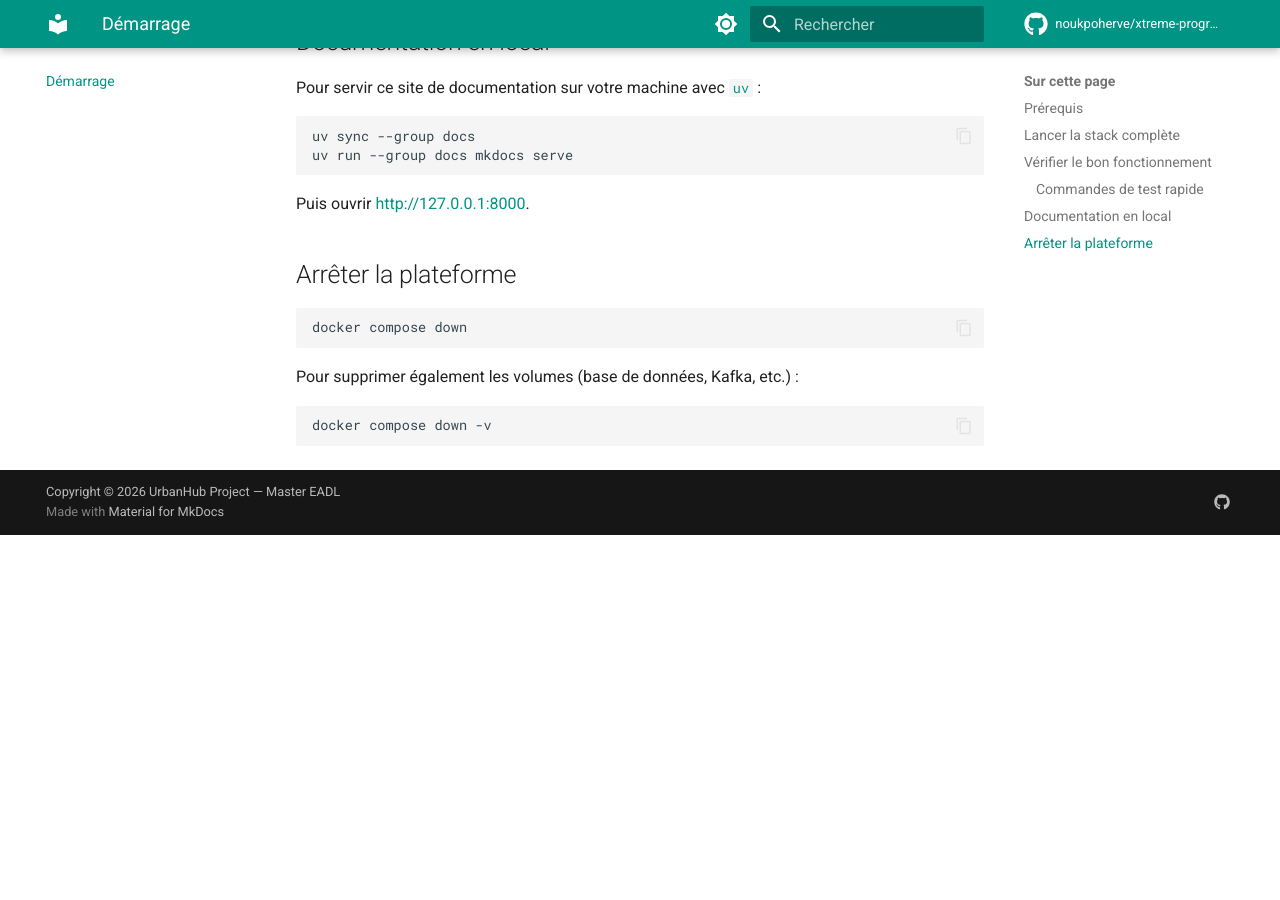
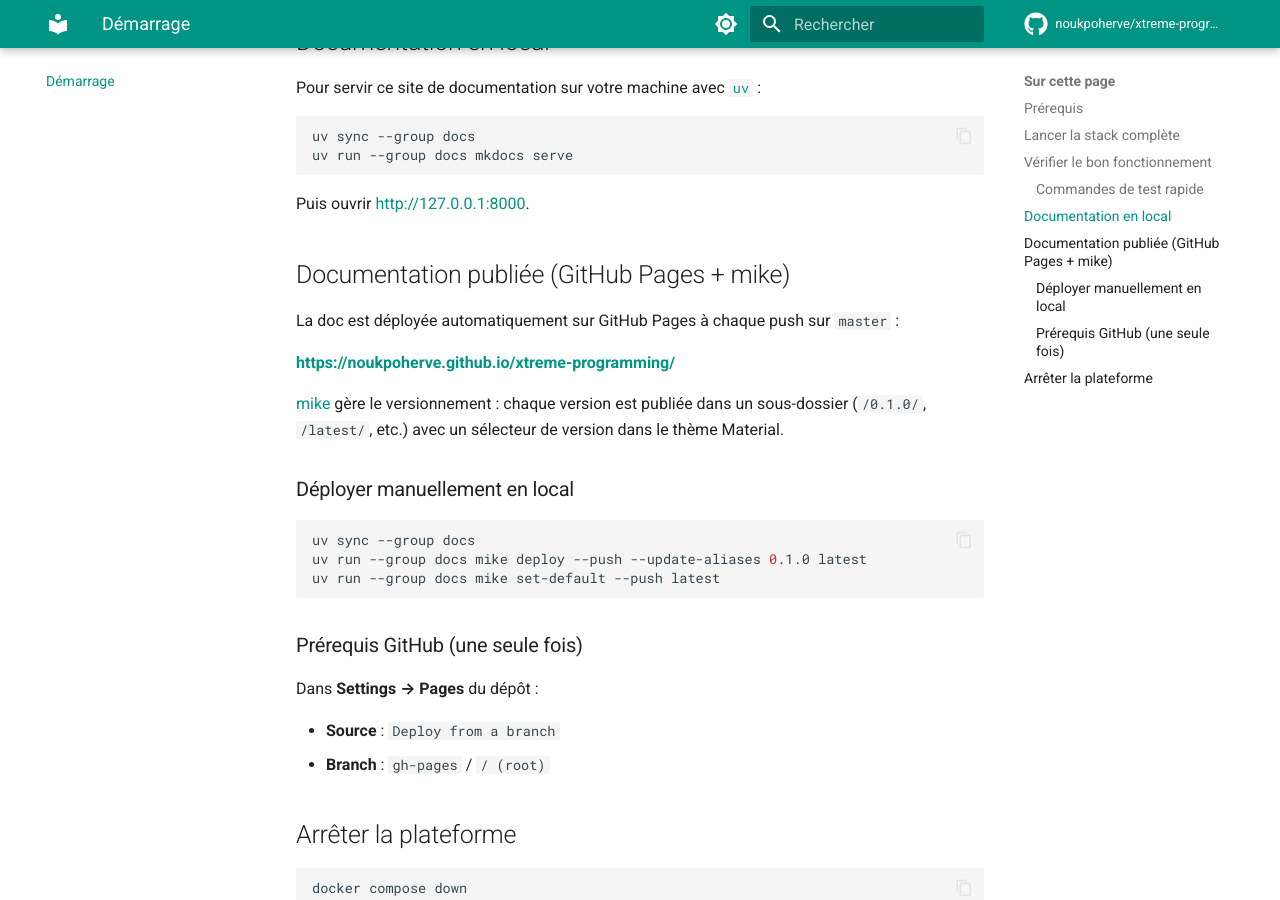
Before and after one commit to noukpoherve/xtreme-programming, an MkDocs documentation site: the page built from docs/getting-started.md, in a window 1280 px wide and 900 px high, scrolled down 1505 px. Built offline with MkDocs 1.6.1 and Material for MkDocs 9.7.7, drawn with Linux system fonts in a browser that asks for light colours; comment, search, counter and statistics services are not loaded; the version menu is left out; before the commit the page ends 2040 px from its top, so only the background shows below that.

Commit message:
ci: deploy MkDocs documentation with mike on GitHub Pages
Replace the artifact-based Pages workflow with mike versioned deploys to
gh-pages, add mike to docs dependencies, and document the setup.

Co-authored-by: Cursor <cursoragent@cursor.com>

````diff
--- a/docs/getting-started.md
+++ b/docs/getting-started.md
@@ -63,6 +63,29 @@ uv run --group docs mkdocs serve
 
 Puis ouvrir <http://127.0.0.1:8000>.
 
+## Documentation publiée (GitHub Pages + mike)
+
+La doc est déployée automatiquement sur GitHub Pages à chaque push sur `master` :
+
+**<https://noukpoherve.github.io/xtreme-programming/>**
+
+[mike](https://github.com/jimporter/mike) gère le versionnement : chaque version est publiée dans un sous-dossier (`/0.1.0/`, `/latest/`, etc.) avec un sélecteur de version dans le thème Material.
+
+### Déployer manuellement en local
+
+```bash
+uv sync --group docs
+uv run --group docs mike deploy --push --update-aliases 0.1.0 latest
+uv run --group docs mike set-default --push latest
+```
+
+### Prérequis GitHub (une seule fois)
+
+Dans **Settings → Pages** du dépôt :
+
+- **Source** : `Deploy from a branch`
+- **Branch** : `gh-pages` / `/ (root)`
+
 ## Arrêter la plateforme
 
 ```bash
--- a/mkdocs.yml
+++ b/mkdocs.yml
@@ -1,9 +1,9 @@
 site_name: UrbanHub Documentation
 site_description: Documentation technique et fonctionnelle de la plateforme UrbanHub — Smart City Water Quality
-# site_url is intentionally left empty until GitHub Pages is enabled.
+site_url: https://noukpoherve.github.io/xtreme-programming/
 repo_url: https://github.com/noukpoherve/xtreme-programming
 repo_name: noukpoherve/xtreme-programming
-edit_uri: edit/main/docs/
+edit_uri: edit/master/docs/
 
 theme:
   name: material
--- a/pyproject.toml
+++ b/pyproject.toml
@@ -9,4 +9,5 @@ dependencies = []
 docs = [
     "mkdocs-material==9.6.12",
     "mkdocs-minify-plugin==0.8.0",
+    "mike==2.1.3",
 ]
````
Also changed, not shown: 2 other files.
